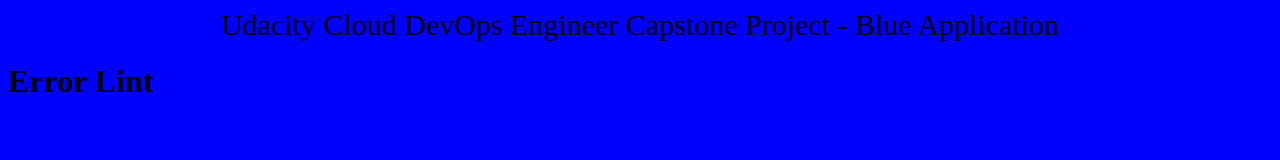
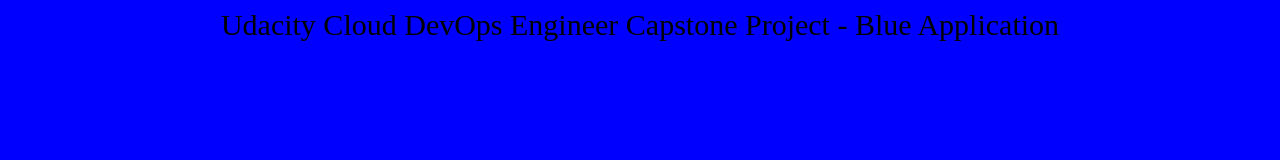
Before and after one commit to hoanggianguet/Udacity-Cloud-DevOps-Capstone-Project, a plain HTML site: page blue-app/index.html in a window 1280 px wide. Drawn offline with Linux system fonts and the light colour scheme.

Commit message:
Fix error Lint

```diff
--- a/blue-app/index.html
+++ b/blue-app/index.html
@@ -5,6 +5,6 @@
 	</head>
 	<body style="background-color: blue;">
 		<div style="font-size: 30px;text-align: center;">Udacity Cloud DevOps Engineer Capstone Project - Blue Application</div>
-		<h1>Error Lint
+		<h1>
 	</body>
 </html>
```
